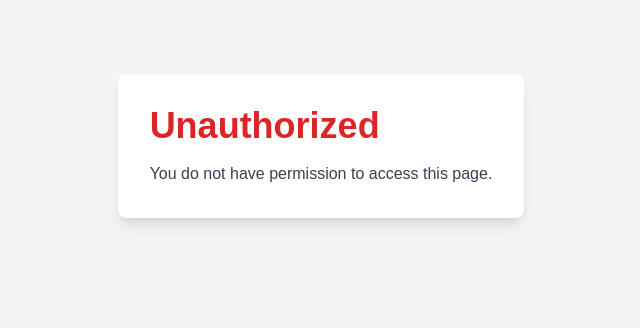
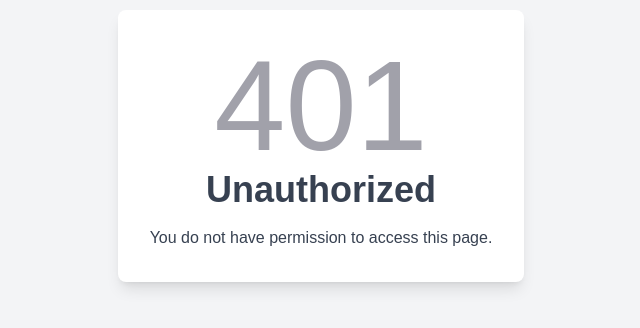
Before and after one commit to tvslk/ParkingSystem, a Next.js app in the folder parking-system/: page /unauthorized in a window 1280 px wide. Shown: the part 254-582 px from the top of the page, without its empty margins (319-959 px from the left). Built offline with nearby package versions, Linux system fonts and the light colour scheme.

Commit message:
Update unauthorized response status and enhance UnauthorizedPage design; implement useDelayedReady hook in UsersPage for improved loading state management

```diff
--- a/parking-system/src/app/api/users/route.ts
+++ b/parking-system/src/app/api/users/route.ts
@@ -6,7 +6,7 @@ export async function GET() {
     try {
         const isAdmin = await isUserAdmin();
         if (!isAdmin) {
-            return new Response(JSON.stringify({ error: "Unauthorized" }), { status: 403 });
+            return new Response(JSON.stringify({ error: "Unauthorized" }), { status: 401 });
         }
 
         const [rows]: any = await pool.query('SELECT * FROM users');
--- a/parking-system/src/app/unauthorized/page.tsx
+++ b/parking-system/src/app/unauthorized/page.tsx
@@ -3,8 +3,9 @@
 export default function UnauthorizedPage() {
   return (
     <div className="min-h-screen flex flex-col items-center justify-center bg-gray-100">
-      <div className="p-8 bg-white rounded-lg shadow-lg">
-        <h1 className="text-4xl font-bold text-red-600 mb-4">Unauthorized</h1>
+      <div className="p-8 bg-white rounded-lg shadow-lg text-center">
+        <h1 className="text-9xl text-zinc-400">401</h1>
+        <h5 className="text-4xl font-bold text-gray-700 mb-4">Unauthorized</h5>
         <p className="text-gray-700">
           You do not have permission to access this page.
         </p>
--- a/parking-system/src/app/users/page.tsx
+++ b/parking-system/src/app/users/page.tsx
@@ -4,18 +4,25 @@ import ListWindow from "../components/ListWindow";
 import Sidebar from "../components/Sidebar/Sidebar";
 import useSWR from "swr";
 import { useAuthStatus } from "../hooks/useAuthStatus";
+import { useDelayedReady } from "../hooks/useDelayedReady";
 import LoadingOverlay from "../components/LoadingOverlay";
+import UnauthorizedPage from "../unauthorized/page";
 
 const fetcher = (url: string) =>
   fetch(url, { cache: "no-store" }).then((res) => res.json());
 
 export default function UsersPage() {
-    const { user, isLoading, isAdmin, adminChecked } = useAuthStatus();
-
+  const { user, isLoading, isAdmin, adminChecked } = useAuthStatus();
 
   const { data: usersData, error } = useSWR("/api/users", fetcher);
 
-  if (isLoading || !usersData) {
+  const isReady = useDelayedReady({
+    delay: 1000,
+    dependencies: [isLoading, user, adminChecked],
+    condition: !isLoading && !!user && adminChecked
+  });
+
+  if (!isReady) {
     return <LoadingOverlay />;
   }
 
@@ -30,6 +37,7 @@ export default function UsersPage() {
     `${user.full_name || "Unknown"} (${user.email || "No Email"})`;
 
   return (
+    isAdmin ?
     <div className="flex h-screen bg-white">
       <Sidebar isAdmin={isAdmin} />
       <div className="flex-1 p-8 flex flex-col">
@@ -46,6 +54,6 @@ export default function UsersPage() {
           </div>
         </div>
       </div>
-    </div>
+    </div> : <UnauthorizedPage />
   );
 }
```
